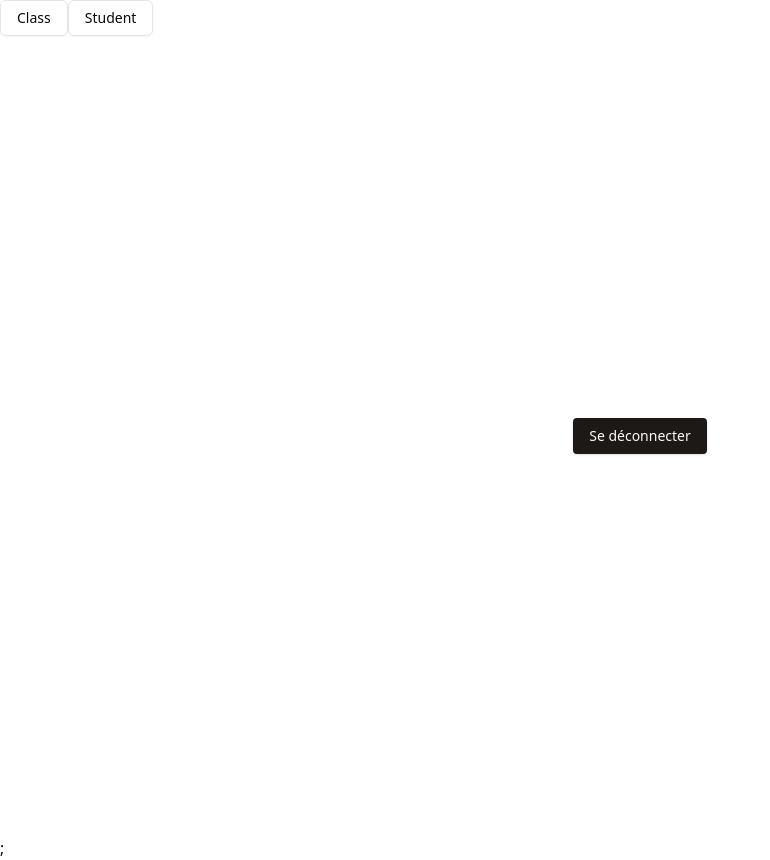
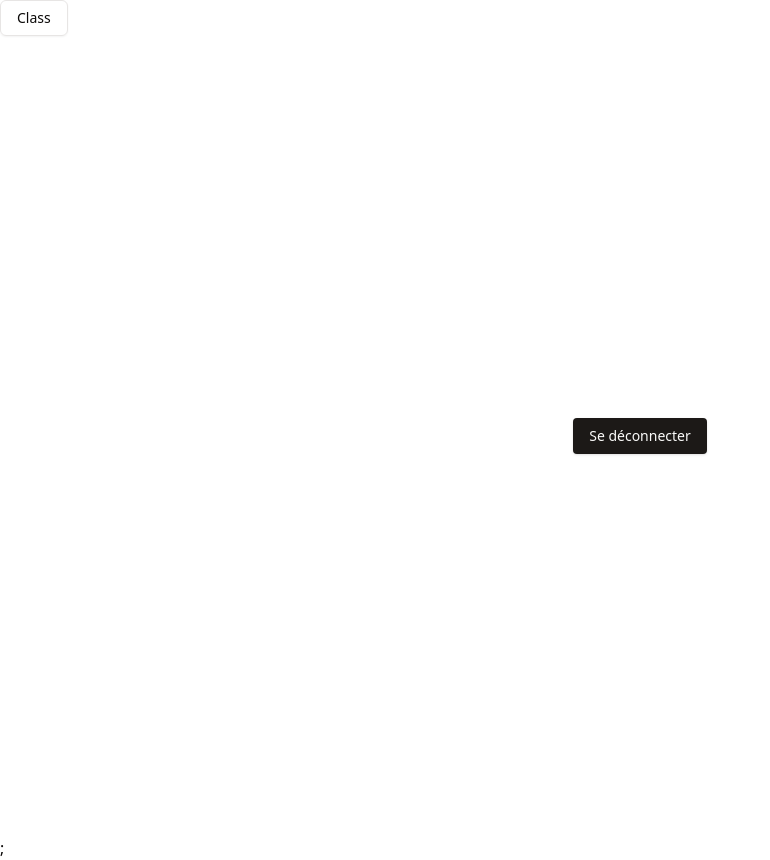
Before and after one commit to WildCodeSchool-CDA-LYON-02-2024/school-sign, a Next.js app: page /school-dashboard in a window 1280 px wide. Shown: the whole page, without its empty margins (0-770 px from the left). Built offline with nearby package versions, Linux system fonts and the light colour scheme.

Commit message:
suppression fichier inutile

```diff
--- a/app/(school)/school-dashboard/page.tsx
+++ b/app/(school)/school-dashboard/page.tsx
@@ -14,9 +14,6 @@ export default function SchoolDashboard() {
       <Button className="bg-purple text-seasame" variant="outline">
         <Link href="/school-dashboard/class">Class</Link>
       </Button>
-      <Button className="bg-purple text-seasame" variant="outline">
-        <Link href="/school-dashboard/student">Student</Link>
-      </Button>
       <Logout />;
     </>
   );
```
Also changed, not shown: app/(school)/school-dashboard/class/[name]/page.tsx (deleted, +0 -21 lines).
